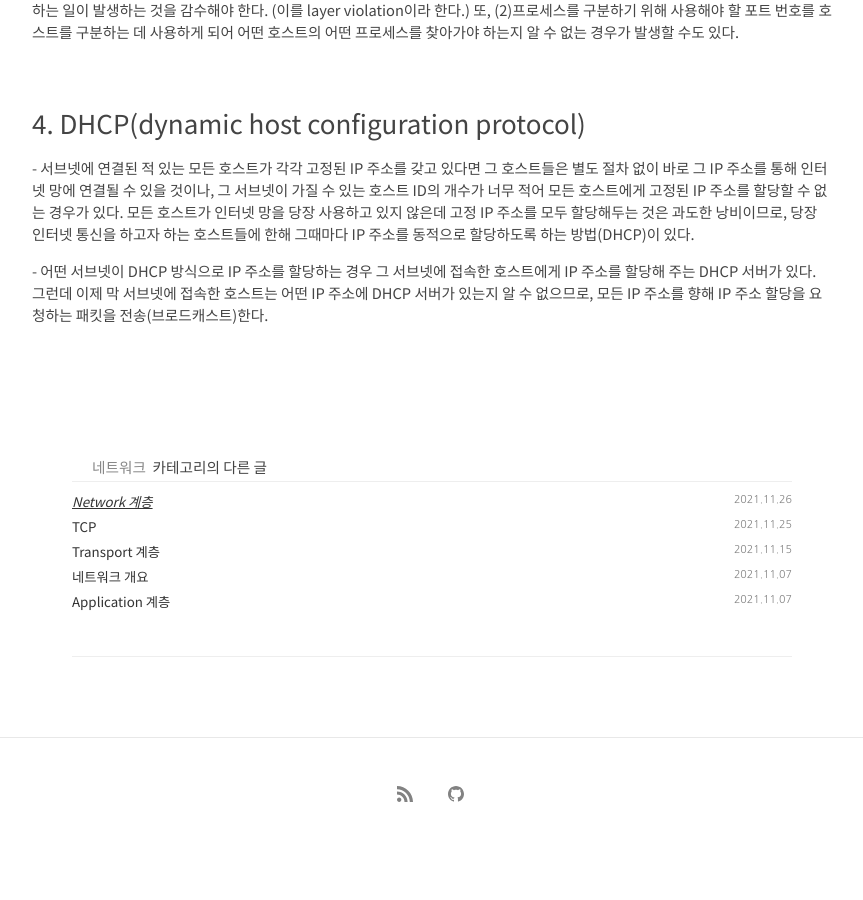
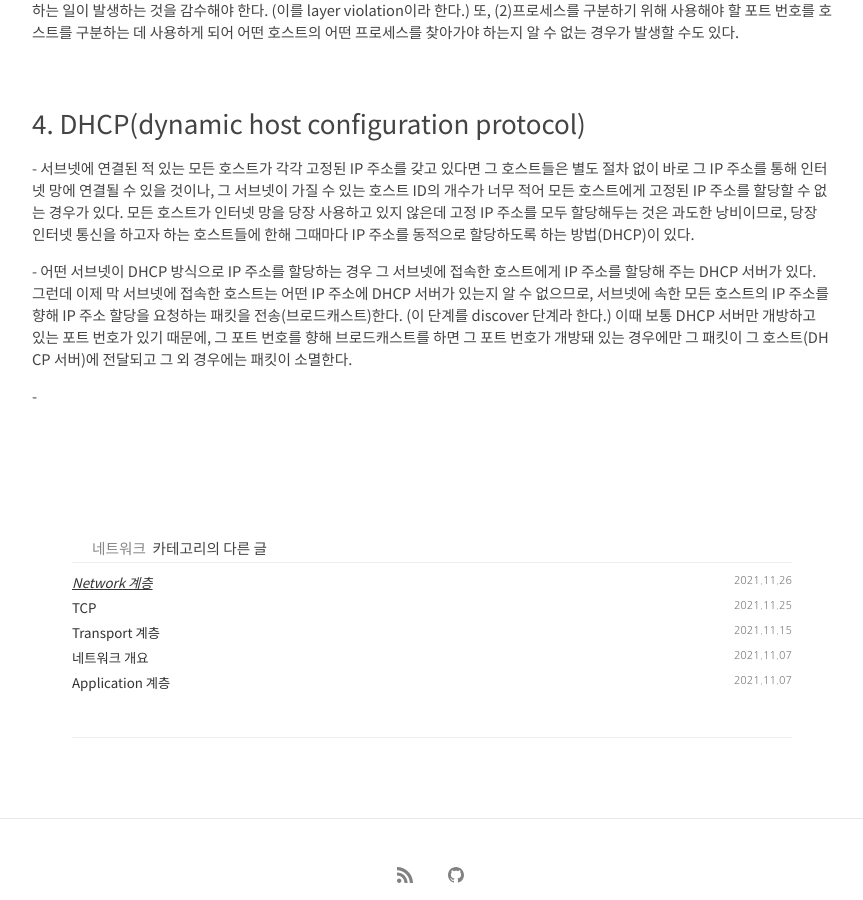
Before and after one commit to kangwooklee29/blog, a Jekyll site: the page built from 네트워크/_posts/2021-11-26-network 계층.md, in a window 1280 px wide and 900 px high, scrolled down 2375 px. Shown: the whole window, without its empty margins (208-1071 px from the left). Built offline with Jekyll 4.4.1, drawn with Linux system fonts in a browser that asks for light colours; nearby versions of some CDN libraries; our own code applies the rules of GitHub Pages for plain Markdown files; comment, search, counter and statistics services are not loaded; before the commit the page ends 3223 px from its top, so only the background shows below that.

Commit message:
Edited Note

```diff
--- a/네트워크/_posts/2021-11-26-network 계층.md
+++ b/네트워크/_posts/2021-11-26-network 계층.md
@@ -74,4 +74,6 @@ IPv4 IP 주소는 총 32비트로, 약 40억 개의 서로 다른 주소를 표
 
 \- 서브넷에 연결된 적 있는 모든 호스트가 각각 고정된 IP 주소를 갖고 있다면 그 호스트들은 별도 절차 없이 바로 그 IP 주소를 통해 인터넷 망에 연결될 수 있을 것이나, 그 서브넷이 가질 수 있는 호스트 ID의 개수가 너무 적어 모든 호스트에게 고정된 IP 주소를 할당할 수 없는 경우가 있다. 모든 호스트가 인터넷 망을 당장 사용하고 있지 않은데 고정 IP 주소를 모두 할당해두는 것은 과도한 낭비이므로, 당장 인터넷 통신을 하고자 하는 호스트들에 한해 그때마다 IP 주소를 동적으로 할당하도록 하는 방법(DHCP)이 있다.
 
-\- 어떤 서브넷이 DHCP 방식으로 IP 주소를 할당하는 경우 그 서브넷에 접속한 호스트에게 IP 주소를 할당해 주는 DHCP 서버가 있다. 그런데 이제 막 서브넷에 접속한 호스트는 어떤 IP 주소에 DHCP 서버가 있는지 알 수 없으므로, 모든 IP 주소를 향해 IP 주소 할당을 요청하는 패킷을 전송(브로드캐스트)한다.
+\- 어떤 서브넷이 DHCP 방식으로 IP 주소를 할당하는 경우 그 서브넷에 접속한 호스트에게 IP 주소를 할당해 주는 DHCP 서버가 있다. 그런데 이제 막 서브넷에 접속한 호스트는 어떤 IP 주소에 DHCP 서버가 있는지 알 수 없으므로, 서브넷에 속한 모든 호스트의 IP 주소를 향해 IP 주소 할당을 요청하는 패킷을 전송(브로드캐스트)한다. (이 단계를 discover 단계라 한다.) 이때 보통 DHCP 서버만 개방하고 있는 포트 번호가 있기 때문에, 그 포트 번호를 향해 브로드캐스트를 하면 그 포트 번호가 개방돼 있는 경우에만 그 패킷이 그 호스트(DHCP 서버)에 전달되고 그 외 경우에는 패킷이 소멸한다.
+
+\-
```
Also changed, not shown: other parts of 네트워크/_posts/2021-11-26-network 계층.md (+1 -1 lines).
